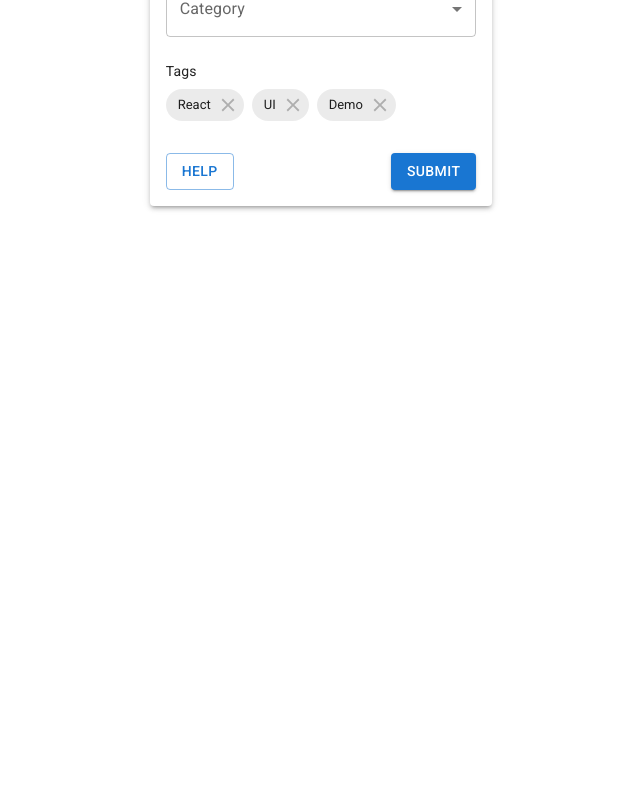
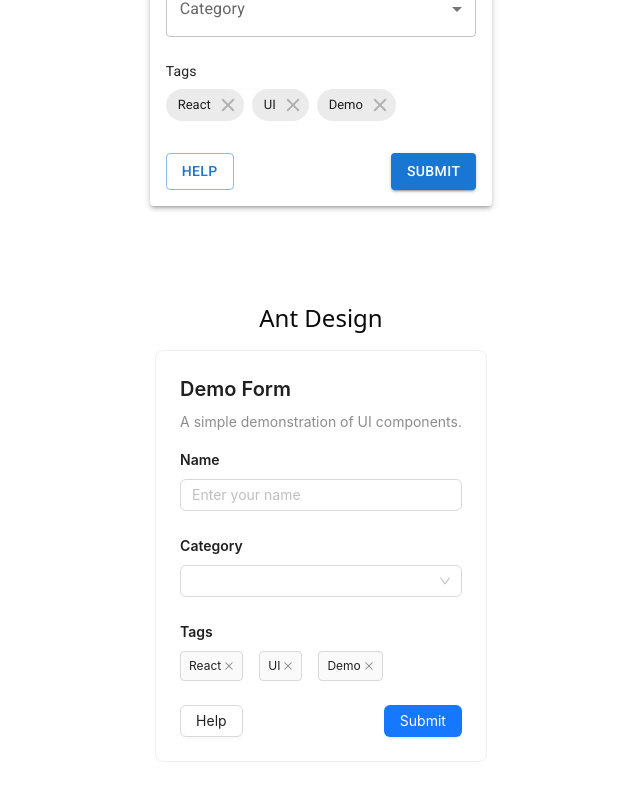
Before and after one commit to Unit2795/ui-party, a React (Vite) app: page / in a window 1280 px wide. Shown: the part 951-1751 px from the top of the page, without its empty margins (319-959 px from the left). Before the commit the page ends 1205 px from the top, so only its background shows below. Built offline with nearby package versions, Linux system fonts and the light colour scheme.

Commit message:
Add antdesign demonstrator

```diff
--- a/package.json
+++ b/package.json
@@ -10,6 +10,7 @@
     "preview": "vite preview"
   },
   "dependencies": {
+    "@ant-design/icons": "^6.0.0",
     "@emotion/react": "^11.14.0",
     "@emotion/styled": "^11.14.0",
     "@fontsource/roboto": "^5.2.5",
@@ -23,6 +24,7 @@
     "@radix-ui/react-slot": "^1.2.0",
     "@radix-ui/react-tooltip": "^1.2.4",
     "@tailwindcss/vite": "^4.1.4",
+    "antd": "^5.24.8",
     "class-variance-authority": "^0.7.1",
     "clsx": "^2.1.1",
     "lucide-react": "^0.503.0",
--- a/src/App.tsx
+++ b/src/App.tsx
@@ -6,6 +6,7 @@
 	Shadcn
 } from "@/components/forms/Shadcn.tsx";
 import MUI from "./components/forms/MUI";
+import AntDesign from "./components/forms/AntDesign";
 
 function App() {
 	return (
@@ -19,6 +20,10 @@
 			<h2 className="text-2xl mt-24 mb-4">Material UI</h2>
 
 			<MUI/>
+
+			<h2 className="text-2xl mt-24 mb-4">Ant Design</h2>
+
+			<AntDesign/>
 		</div>
 	);
 }
--- /dev/null
+++ b/src/components/forms/AntDesign.tsx
@@ -0,0 +1,276 @@
+import {
+	Button,
+	Card,
+	Form,
+	Input,
+	Modal,
+	Select,
+	Space,
+	Spin,
+	Tag,
+	Tooltip,
+	Typography
+} from "antd";
+import {
+	CloseOutlined
+} from "@ant-design/icons";
+import {
+	useState
+} from "react";
+import {
+	zodResolver
+} from "@hookform/resolvers/zod";
+import {
+	Controller,
+	useForm
+} from "react-hook-form";
+import {
+	FormValues,
+	formSchema
+} from "@/zod/schema.ts";
+import {
+	cardDescription,
+	cardTitle,
+	categoryOptions,
+	tagValues
+} from "@/shared.ts";
+
+const {
+	Title,
+	Text
+} = Typography;
+const {
+	Option
+} = Select;
+
+const AntDesign = () => {
+	// Form handling with React Hook Form
+	const {
+		control,
+		handleSubmit,
+		formState: {
+			errors
+		}
+	} = useForm<FormValues>( {
+		resolver: zodResolver( formSchema ),
+		defaultValues: {
+			name: "",
+			category: "",
+		},
+	} );
+
+	// Tags state
+	const [ tags, setTags ] = useState( tagValues );
+
+	// Modal state
+	const [ showModal, setShowModal ] = useState( false );
+
+	// Handle form submission
+	const onSubmit = ( data: FormValues ) => {
+		setShowModal( true );
+
+		// Simulate API call
+		setTimeout(
+			() => {
+				setShowModal( false );
+				console.log( data );
+			},
+			2000
+		);
+	};
+
+	const removeTag = ( tagToRemove: string ) => {
+		setTags( tags.filter( ( tag ) => tag !== tagToRemove ) );
+	};
+
+	return (
+		<div
+			style={
+				{
+					maxWidth: "500px",
+					margin: "0 auto"
+				}
+			}>
+			<form onSubmit={ handleSubmit( onSubmit ) }>
+				<Card
+					style={
+						{
+							width: "100%"
+						}
+					}>
+					{/* Card Header */}
+					<div style={{ marginBottom: "16px" }}>
+						<Title level={4} style={{ margin: "0 0 8px 0" }}>{cardTitle}</Title>
+						<Text type="secondary">{cardDescription}</Text>
+					</div>
+
+					<Space
+						direction="vertical"
+						size="large"
+						style={
+							{
+								width: "100%"
+							}
+						}>
+						{/* Input with Label */}
+						<div>
+							<Controller
+								control={ control }
+								name="name"
+								render={
+									( {
+										field
+									} ) => (
+										<div>
+											<Text strong style={{ display: "block", marginBottom: "8px" }}>Name</Text>
+											<Input
+												{ ...field }
+												placeholder="Enter your name"/>
+											{errors.name && (
+												<Text type="danger" style={{ display: "block", marginTop: "4px" }}>
+													{errors.name.message}
+												</Text>
+											)}
+										</div>
+									)
+								}/>
+						</div>
+
+						{/* Select Input */}
+						<div>
+							<Controller
+								control={ control }
+								name="category"
+								render={
+									( {
+										field
+									} ) => (
+										<div>
+											<Text strong style={{ display: "block", marginBottom: "8px" }}>Category</Text>
+											<Select
+												{ ...field }
+												placeholder="Select a category"
+												style={
+													{
+														width: "100%"
+													}
+												}>
+												{
+													categoryOptions.map( ( category ) => (
+														<Option
+															key={ category }
+															value={ category.toLowerCase() }>
+															{category}
+														</Option>
+													) )
+												}
+											</Select>
+											{errors.category && (
+												<Text type="danger" style={{ display: "block", marginTop: "4px" }}>
+													{errors.category.message}
+												</Text>
+											)}
+										</div>
+									)
+								}/>
+						</div>
+
+						{/* Tags */}
+						<div>
+							<Text
+								strong
+								style={
+									{
+										display: "block",
+										marginBottom: "8px"
+									}
+								}>
+								Tags
+							</Text>
+
+							<div
+								style={
+									{
+										display: "flex",
+										flexWrap: "wrap",
+										gap: "8px"
+									}
+								}>
+								{
+									tags.map( ( tag ) => (
+										<Tag
+											closable
+											closeIcon={ <CloseOutlined /> }
+											key={ tag }
+											style={{ padding: "4px 8px" }}
+											onClose={
+												() => {
+													removeTag( tag );
+												}
+											}>
+											{tag}
+										</Tag>
+									) )
+								}
+							</div>
+						</div>
+					</Space>
+
+					<div
+						style={
+							{
+								display: "flex",
+								justifyContent: "space-between",
+								marginTop: "24px"
+							}
+						}>
+						<Tooltip title="This is a tooltip with helpful information">
+							<Button>Help</Button>
+						</Tooltip>
+
+						<Button
+							htmlType="submit"
+							type="primary">
+							Submit
+						</Button>
+					</div>
+				</Card>
+			</form>
+
+			{/* Modal with Loading Spinner */}
+			<Modal
+				centered
+				footer={ null }
+				open={ showModal }
+				title="Processing"
+				onCancel={
+					() => {
+						setShowModal( false );
+					}
+				}>
+				<div
+					style={
+						{
+							display: "flex",
+							flexDirection: "column",
+							alignItems: "center",
+							padding: "24px"
+						}
+					}>
+					<Spin size="large" />
+
+					<Text
+						style={
+							{
+								marginTop: "16px"
+							}
+						}>
+						Please wait while we process your submission...
+					</Text>
+				</div>
+			</Modal>
+		</div>
+	);
+};
+
+export default AntDesign;
```
Also changed, not shown: 1 other file (tests, documents, lock files or other folders).
